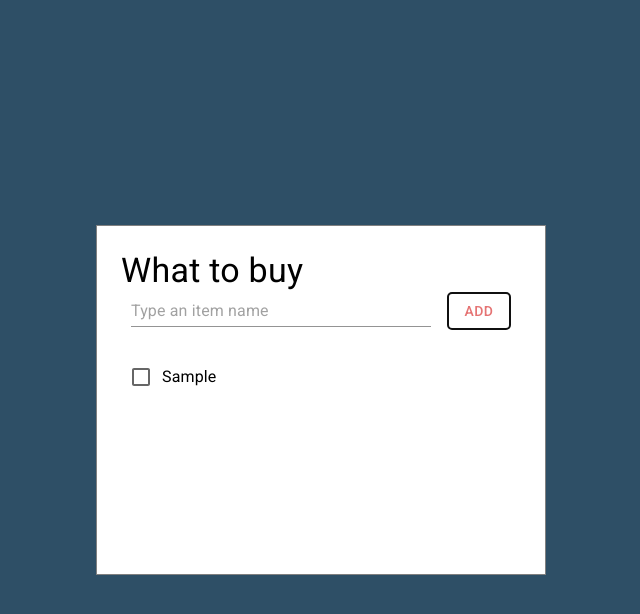
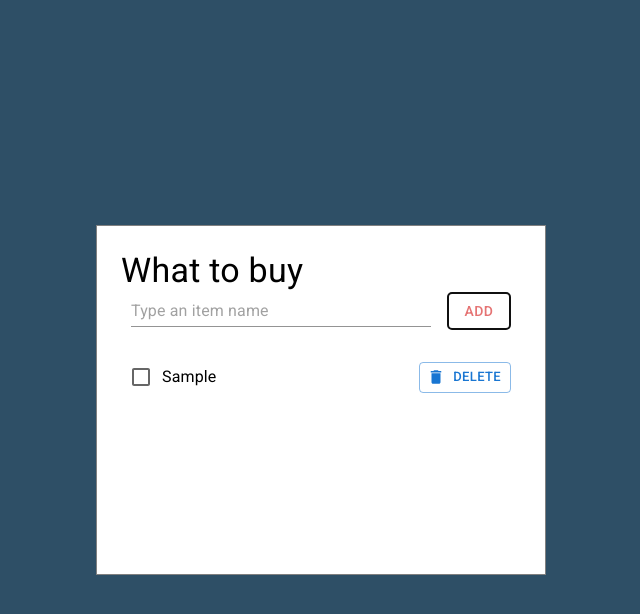
Before and after one commit to Risa2422/shopping-list, a React (Vite) app: page / in a window 1280 px wide. Both pictures are taken after typing "Sample" into the empty fields and a click on the button "ADD". Shown: the top 614 px of the page, without its empty margins (319-959 px from the left). Built offline with nearby package versions, Linux system fonts and the light colour scheme.

Commit message:
Added :  #1 delete button

```diff
--- a/package.json
+++ b/package.json
@@ -12,7 +12,8 @@
   "dependencies": {
     "@emotion/react": "^11.13.3",
     "@emotion/styled": "^11.13.0",
-    "@mui/material": "^6.1.1",
+    "@mui/icons-material": "^6.1.2",
+    "@mui/material": "^6.1.2",
     "react": "^18.3.1",
     "react-dom": "^18.3.1"
   },
--- a/src/App.tsx
+++ b/src/App.tsx
@@ -8,6 +8,7 @@ import Checkbox from "@mui/material/Checkbox";
 import Input from "@mui/material/Input";
 import Stack from "@mui/material/Stack";
 import { red } from "@mui/material/colors";
+import DeleteIcon from "@mui/icons-material/Delete";
 
 type Props = {};
 
@@ -137,6 +138,12 @@ function App({}: Props) {
         <FormGroup sx={{ height: "150px", overflowY: "auto" }}>
           <Box component="ul" sx={{ padding: "10px" }}>
             {state.shoppingItems.map((item) => (
+              <Stack
+                direction="row"
+                justifyContent="space"
+                alignItems={"center"}
+                sx={{ justifyContent: "space-between" }}
+              >
                 <Box component="li" key={item.id} sx={{ listStyle: "none" }}>
                   <FormControlLabel
                     control={<Checkbox />}
@@ -144,6 +151,14 @@ function App({}: Props) {
                     sx={{ color: "black" }}
                   />
                 </Box>
+                <Button
+                  variant="outlined"
+                  size="small"
+                  startIcon={<DeleteIcon />}
+                >
+                  Delete
+                </Button>
+              </Stack>
             ))}
           </Box>
         </FormGroup>
```
Also changed, not shown: 1 other file (tests, documents, lock files or other folders). Lines whose indentation alone changed are shown as unchanged.
